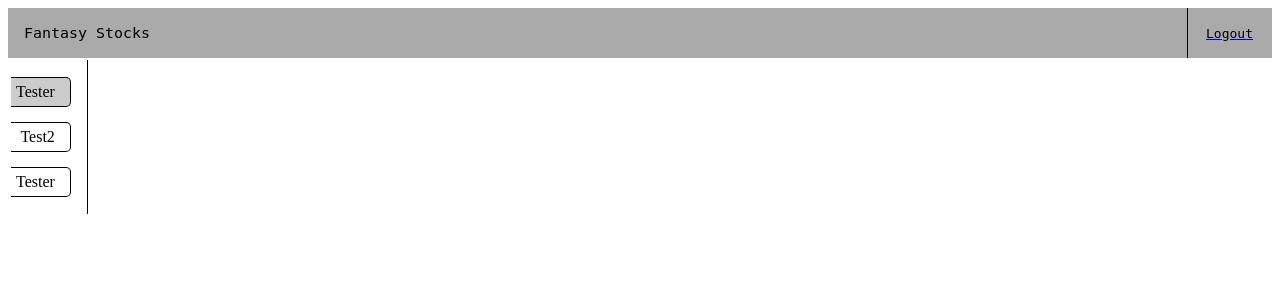
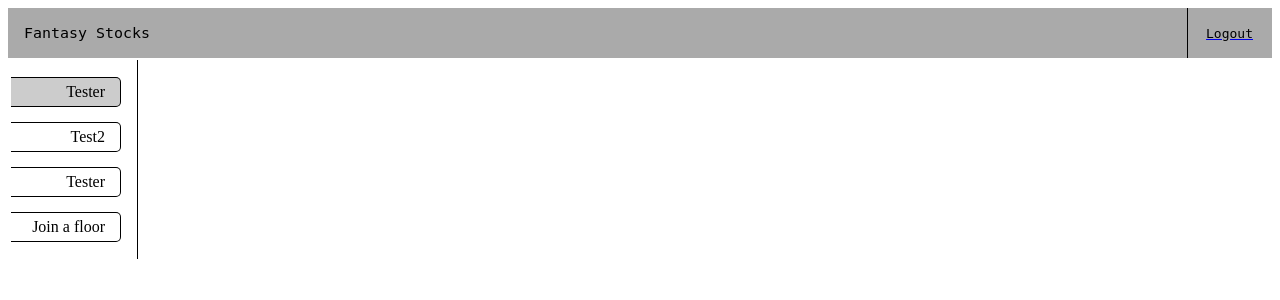
Before and after one commit to ddsnowboard/FantasyStocks, a Django app: template fantasyStocks/stocks/templates/dashboard.html in a window 1280 px wide. Shown: the top 300 px of the page. Run offline with Django 3.2, Linux system fonts and the light colour scheme; data comes from the database, SQL or seed files in the repository; both versions use the stored data as it was after the commit; the template is opened without the code that fills it: values that come from a table or form of the project are taken from there, most other values are stand-ins (such as "Sample title", 1, 10 or a date in 2020); parts of the project's set-up code (start-up, migrations or seed data) failed here and were passed over.

Commit message:
Improve floor joining.
I need to design the join floor page one of these days, but I'm not
feeling very inspired right now.

```diff
--- a/fantasyStocks/static/style.css
+++ b/fantasyStocks/static/style.css
@@ -82,7 +82,7 @@
     border-bottom-right-radius: 5px;
     padding: 5px;
     padding-right: 15px;
-    cursor: default;
+    cursor: pointer;
 }
 
 .selected {
--- a/fantasyStocks/stocks/templates/dashboard.html
+++ b/fantasyStocks/stocks/templates/dashboard.html
@@ -44,7 +44,7 @@ var floors = {
     {% block content %}
     <table class="dash">
         <tr>
-            <td style="border-right: 1px solid black; width: 45px;">
+            <td style="border-right: 1px solid black; width: 125px;">
                 <div class="leftTabs">
                     <ul>
                         {% for player in players %}
@@ -52,6 +52,9 @@ var floors = {
                             {{ player.floor }}
                         </li>
                         {% endfor %}
+                        <li>
+                            <a href="{% url "joinFloor" %}" style="text-decoration: none; color: black">Join a floor</a>
+                        </li>
                     </ul>
                 </div>
             </td>
--- a/fantasyStocks/stocks/templates/joinFloor.html
+++ b/fantasyStocks/stocks/templates/joinFloor.html
@@ -4,6 +4,7 @@
 {% block rightButton %}Logout{% endblock %}
 
 {% block content %}
+<p>Pick a floor to join, or you can <a href="{% url "createFloor" %}">create one</a>.
 <table>
     {% for floor in floors %}
     <tr>
```
Also changed, not shown: fantasyStocks/db.sqlite3.
